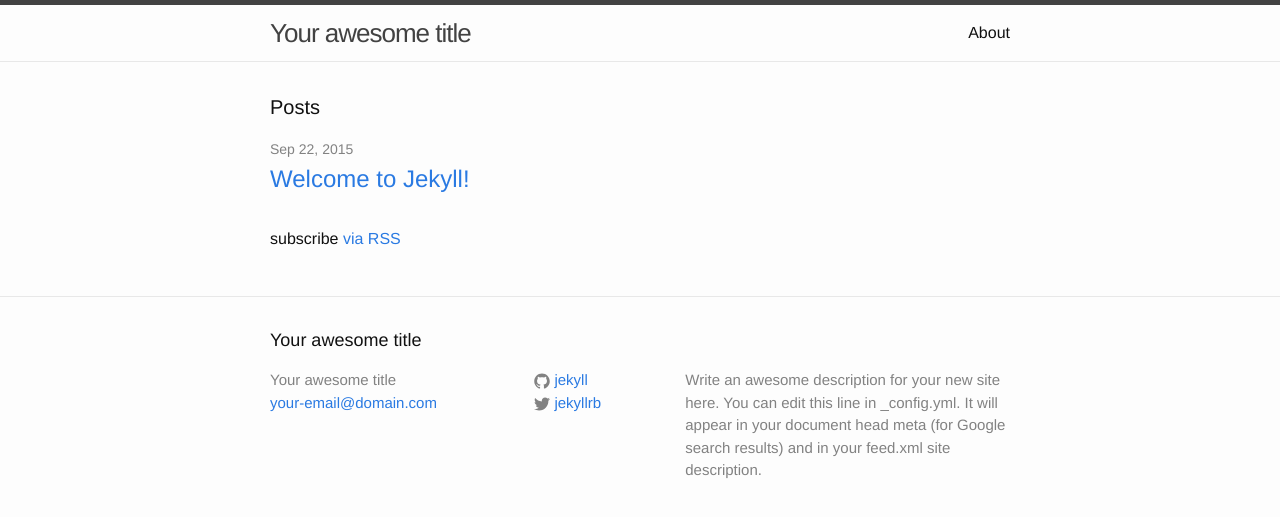
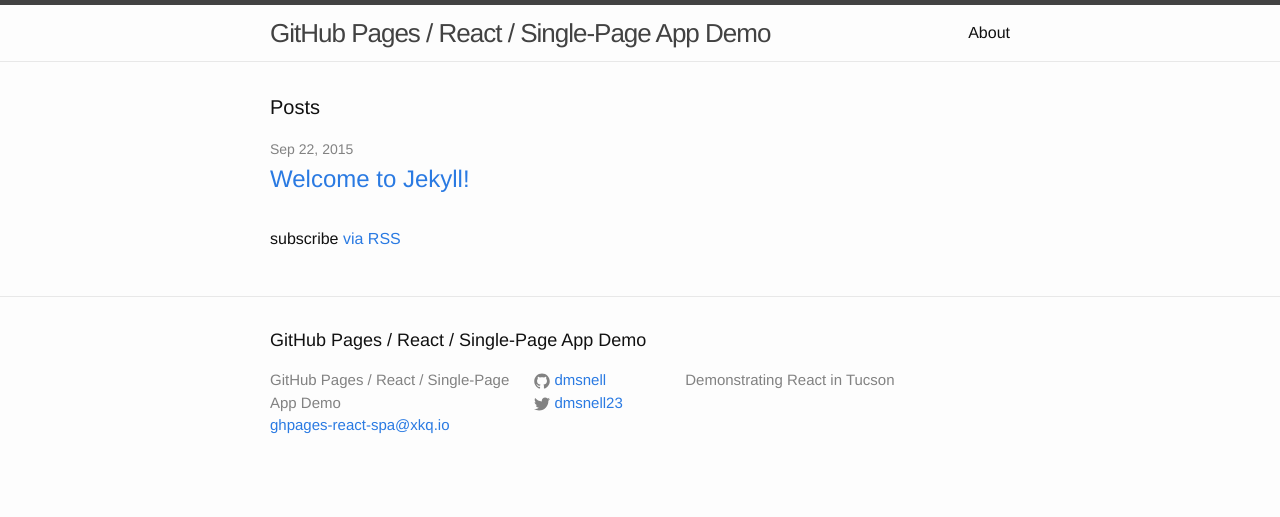
Before and after one commit to dmsnell/ghpages-react-spa, a Jekyll site: the page built from index.html, in a window 1280 px wide. Shown: the top 517 px of the page. Built offline with Jekyll 4.4.1, drawn with Linux system fonts in a browser that asks for light colours.

```diff
--- a/_config.yml
+++ b/_config.yml
@@ -1,14 +1,13 @@
 # Site settings
-title: Your awesome title
-email: your-email@domain.com
-description: > # this means to ignore newlines until "baseurl:"
-  Write an awesome description for your new site here. You can edit this
-  line in _config.yml. It will appear in your document head meta (for
-  Google search results) and in your feed.xml site description.
-baseurl: "" # the subpath of your site, e.g. /blog/
-url: "http://yourdomain.com" # the base hostname & protocol for your site
-twitter_username: jekyllrb
-github_username:  jekyll
+title: GitHub Pages / React / Single-Page App Demo
+description: Demonstrating React in Tucson
+email: ghpages-react-spa@xkq.io
+
+baseurl: ''
+url: http://grs.xkq.io
+twitter_username: dmsnell23
+github_username:  dmsnell
 
 # Build settings
 markdown: kramdown
+production: true
--- /dev/null
+++ b/_config_local.yml
@@ -0,0 +1,4 @@
+baseurl: /codefortucson-site
+url:  http://localhost:4000/
+
+production: false
```
Also changed, not shown: 1 other file.
